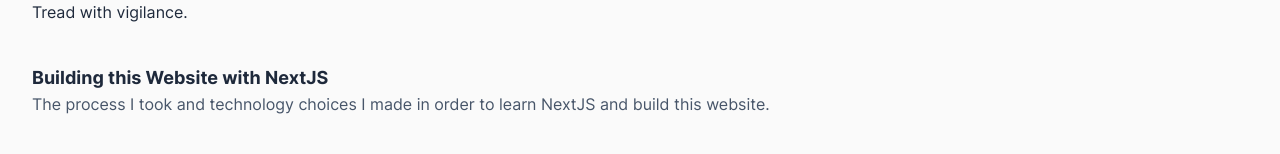
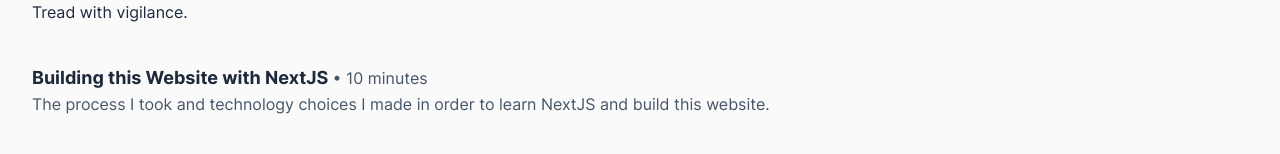
Before and after one commit to daliudzius/dannick.dev, a Next.js app: page /blog in a window 1280 px wide. Shown: the part 208-362 px from the top of the page. Built offline with nearby package versions, Linux system fonts and the light colour scheme; what @tailwindcss/typography would draw is missing.

Commit message:
Add blog read time estimate.
Pulls from a predefined read time estimate in the post's front matter.

```diff
--- a/src/pages/blog.js
+++ b/src/pages/blog.js
@@ -42,7 +42,11 @@ export default function Index({ posts }) {
                      >
                         <a>
                            <h2 className='text-lg font-bold'>
-                              {post.data.title}
+                              {post.data.title}{' '}
+                              <span className='text-base font-normal text-bluegray-600 dark:text-bluegray-400'>
+                                 {' '}
+                                 • {post.data.length} minutes
+                              </span>
                            </h2>
                            <p className='text-bluegray-600 dark:text-bluegray-400'>
                               {post.data.description}
```
